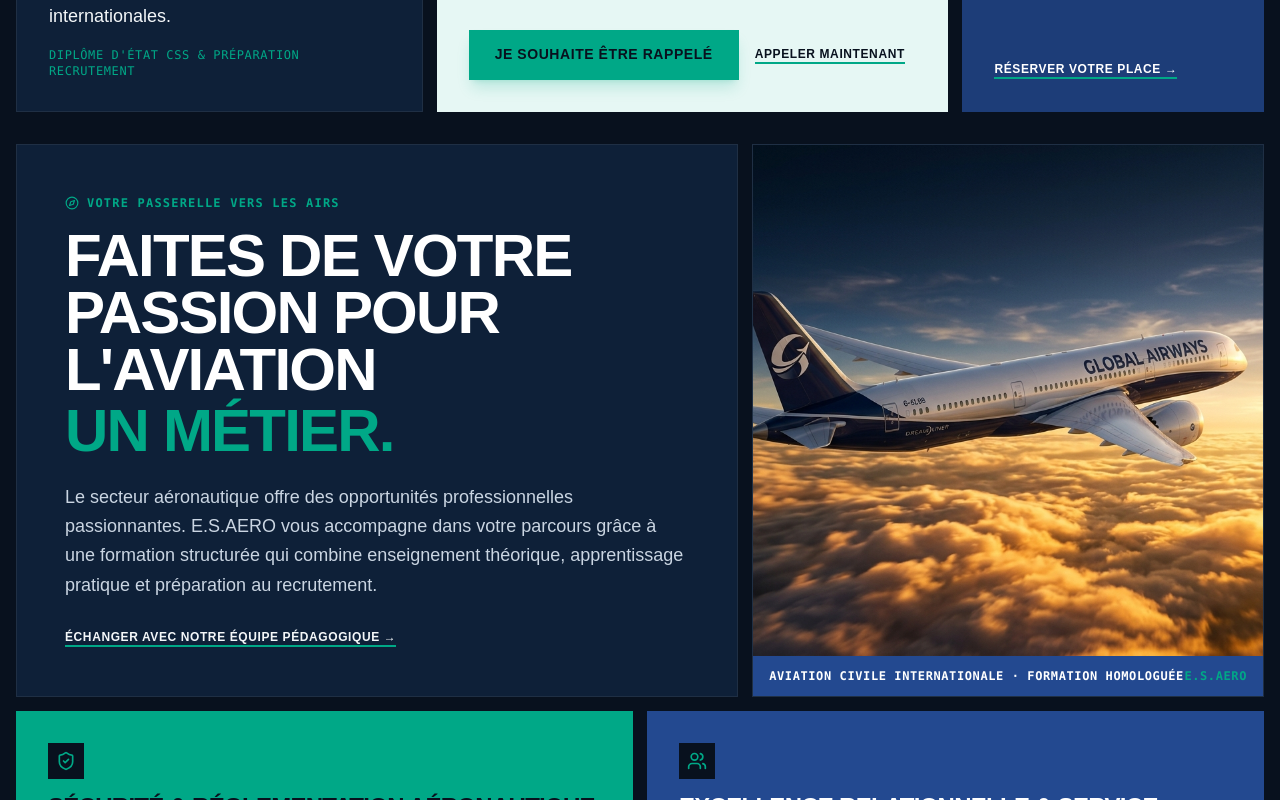
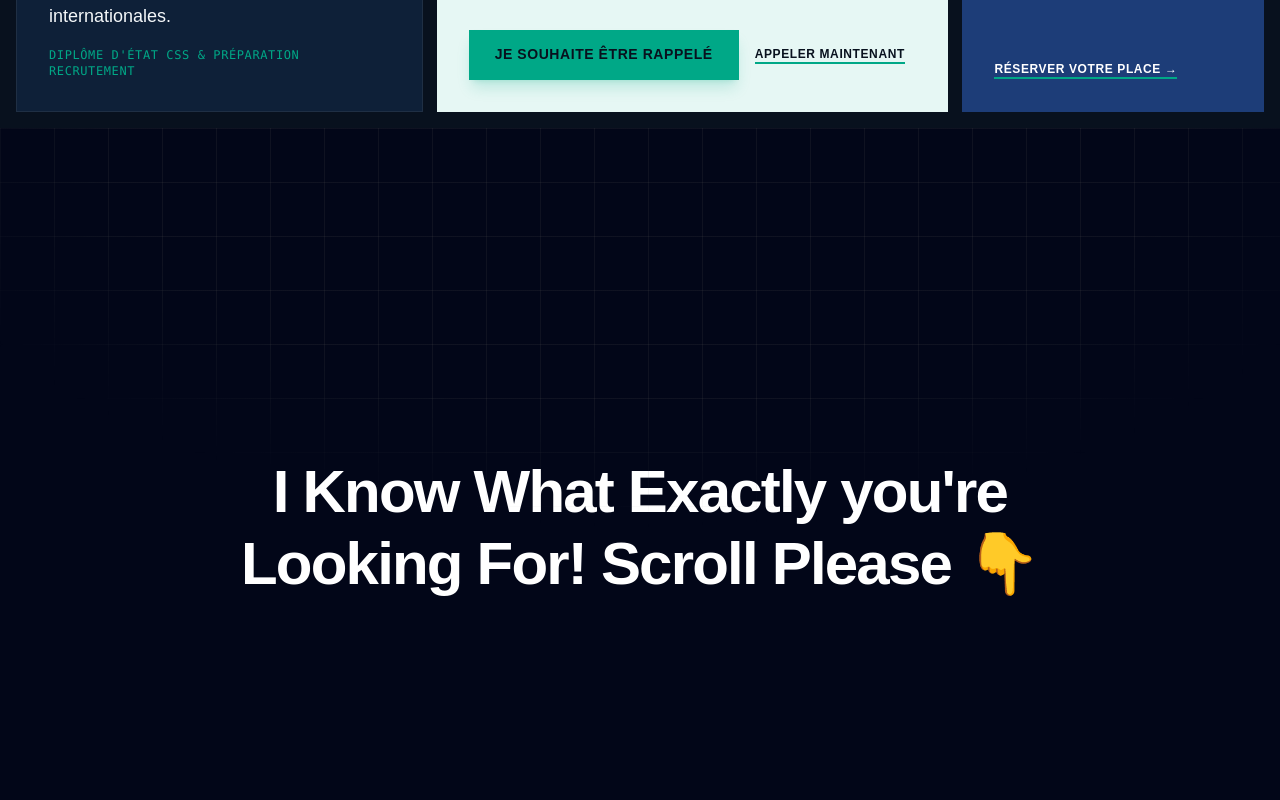
Before and after one commit to m4pperr/E.S.AERO, a Next.js app: page / in a window 1280 px wide. Shown: the part 840-1640 px from the top of the page. Built offline with nearby package versions, Linux system fonts and the light colour scheme; a web font is replaced by a local one.

Commit message:
feat: affichage du composant smooth-scroll sur la page principale et styles lenis

```diff
--- a/src/app/layout.tsx
+++ b/src/app/layout.tsx
@@ -1,4 +1,5 @@
 import type { Metadata, Viewport } from "next";
+import "lenis/dist/lenis.css";
 import "./globals.css";
 
 export const viewport: Viewport = {
--- a/src/app/page.tsx
+++ b/src/app/page.tsx
@@ -1,6 +1,7 @@
 import React from "react";
 import Navbar from "@/components/Navbar";
 import HeroSection from "@/components/HeroSection";
+import SmoothScroll from "@/components/ui/smooth-scroll";
 import IntroSection from "@/components/IntroSection";
 import TimelineBlock01 from "@/components/ui/timeline-01";
 import WhyChooseSection from "@/components/WhyChooseSection";
@@ -12,34 +13,39 @@ import StickyBottomMobileCta from "@/components/StickyBottomMobileCta";
 
 export default function Home() {
   return (
-    <main className="min-h-screen flex flex-col bg-[#08111e]">
+    <div className="min-h-screen flex flex-col bg-[#08111e]">
       {/* Sticky Navigation Bar */}
       <Navbar />
 
       {/* SECTION 1 – HERO SECTION */}
       <HeroSection />
 
-      {/* SECTION 2 – INTRODUCTION */}
+      {/* SECTION 2 – SMOOTH SCROLL LENIS SHOWCASE */}
+      <div id="smooth-scroll-section" className="relative w-full z-10">
+        <SmoothScroll />
+      </div>
+
+      {/* SECTION 3 – INTRODUCTION */}
       <IntroSection />
 
-      {/* SECTION 3 – PRESENTATION OF THE TRAINING (STORYTIME EN 3 ÉTAPES AVEC IMAGES) */}
+      {/* SECTION 4 – PRESENTATION OF THE TRAINING (STORYTIME EN 3 ÉTAPES AVEC IMAGES) */}
       <TimelineBlock01 />
 
-      {/* SECTION 4 – WHY CHOOSE E.S.AERO? */}
+      {/* SECTION 5 – WHY CHOOSE E.S.AERO? */}
       <WhyChooseSection />
 
-      {/* SECTION 5 – CALL TO ACTION BANNER */}
+      {/* SECTION 6 – CALL TO ACTION BANNER */}
       <CtaBannerSection />
 
-      {/* SECTION 6 – CALLBACK FORM (HIGH CONVERSION) */}
+      {/* SECTION 7 – CALLBACK FORM (HIGH CONVERSION) */}
       <CallbackFormSection />
 
-      {/* SECTION 7 – FINAL CONTACT SECTION & FOOTER */}
+      {/* SECTION 8 – FINAL CONTACT SECTION & FOOTER */}
       <ContactSection />
 
       {/* Conversion Floating & Mobile Sticky CTAs */}
       <FloatingWhatsApp />
       <StickyBottomMobileCta />
-    </main>
+    </div>
   );
 }
```
